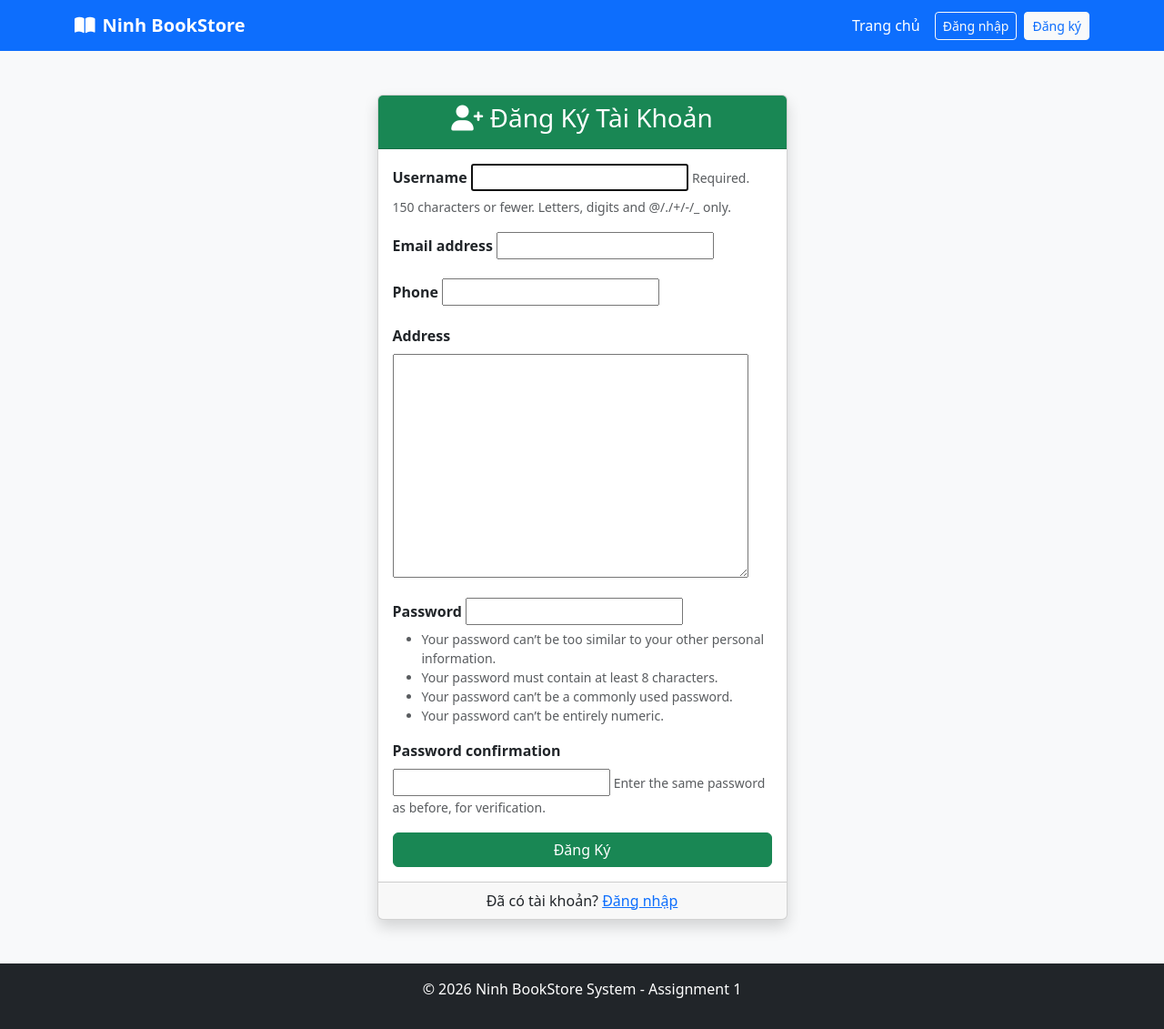
After one commit to NingNing010/SystemDesign_Assignment1, a Django app: page /register/ in a window 1280 px wide. The commit adds this page. Shown: the whole page at 91% size. Run offline with Django 5.2, Linux system fonts and the light colour scheme; parts of the project's set-up code (start-up, migrations or seed data) failed here and were passed over.

Commit message:
Thêm chức năng đăng ký, đăng nhập vào monolith

```diff
--- /dev/null
+++ b/monolith/accounts/forms.py
@@ -0,0 +1,9 @@
+from django import forms
+from django.contrib.auth.forms import UserCreationForm
+from .models import Customer
+
+class CustomerCreationForm(UserCreationForm):
+    class Meta:
+        model = Customer
+        # Các trường muốn hiện trên form đăng ký
+        fields = ('username', 'email', 'phone', 'address')
--- a/monolith/accounts/models.py
+++ b/monolith/accounts/models.py
@@ -2,18 +2,9 @@ from django.db import models
 from django.contrib.auth.models import AbstractUser
 
 class Customer(AbstractUser):
-    # Đề bài yêu cầu: id, name, email, password
-    # AbstractUser đã có sẵn: id, username, password, email.
-    # Ta thêm trường 'name' như đề bài yêu cầu [cite: 240]
-    name = models.CharField(max_length=255, default="")
-
-    # Các dòng dưới đây để tránh xung đột với user mặc định của Django
-    groups = models.ManyToManyField(
-        'auth.Group', related_name='customer_groups', blank=True
-    )
-    user_permissions = models.ManyToManyField(
-        'auth.Permission', related_name='customer_permissions', blank=True
-    )
+    # Thêm 2 dòng này vào nếu thiếu:
+    phone = models.CharField(max_length=15, blank=True, null=True)
+    address = models.TextField(blank=True, null=True)
 
     def __str__(self):
         return self.username
--- /dev/null
+++ b/monolith/accounts/templates/accounts/register.html
@@ -0,0 +1,33 @@
+{% extends 'books/base.html' %}
+
+{% block content %}
+<div class="row justify-content-center">
+    <div class="col-md-5">
+        <div class="card shadow">
+            <div class="card-header bg-success text-white text-center">
+                <h3><i class="fas fa-user-plus"></i> Đăng Ký Tài Khoản</h3>
+            </div>
+            <div class="card-body">
+                <form method="POST">
+                    {% csrf_token %}
+                    {% for field in form %}
+                    <div class="mb-3">
+                        <label class="form-label fw-bold">{{ field.label }}</label>
+                        {{ field }} {% if field.help_text %}
+                        <small class="form-text text-muted">{{ field.help_text }}</small>
+                        {% endif %}
+                        {% for error in field.errors %}
+                        <div class="text-danger small">{{ error }}</div>
+                        {% endfor %}
+                    </div>
+                    {% endfor %}
+                    <button type="submit" class="btn btn-success w-100">Đăng Ký</button>
+                </form>
+            </div>
+            <div class="card-footer text-center">
+                Đã có tài khoản? <a href="/login/">Đăng nhập</a>
+            </div>
+        </div>
+    </div>
+</div>
+{% endblock %}
--- a/monolith/accounts/views.py
+++ b/monolith/accounts/views.py
@@ -1,3 +1,40 @@
-from django.shortcuts import render
+from django.shortcuts import render, redirect
+from django.contrib.auth.forms import UserCreationForm, AuthenticationForm
+from django.contrib.auth import login, logout
 
-# Create your views here.
+# 1. Đăng ký
+from django.shortcuts import render, redirect
+from django.contrib.auth import login, logout
+from django.contrib.auth.forms import AuthenticationForm
+from .forms import CustomerCreationForm # <--- Import form mới
+
+# 1. Đăng ký
+def register_view(request):
+    if request.method == 'POST':
+        # Dùng form mới ở đây
+        form = CustomerCreationForm(request.POST)
+        if form.is_valid():
+            user = form.save()
+            login(request, user)
+            return redirect('home')
+    else:
+        form = CustomerCreationForm()
+    return render(request, 'accounts/register.html', {'form': form})
+
+
+# 2. Đăng nhập
+def login_view(request):
+    if request.method == 'POST':
+        form = AuthenticationForm(data=request.POST)
+        if form.is_valid():
+            user = form.get_user()
+            login(request, user)
+            return redirect('home')
+    else:
+        form = AuthenticationForm()
+    return render(request, 'accounts/login.html', {'form': form})
+
+# 3. Đăng xuất
+def logout_view(request):
+    logout(request)
+    return redirect('login')
--- a/monolith/books/templates/books/base.html
+++ b/monolith/books/templates/books/base.html
@@ -15,15 +15,33 @@
                 <i class="fas fa-book-open me-2"></i>Ninh BookStore
             </a>
             <div class="collapse navbar-collapse">
-                <ul class="navbar-nav ms-auto">
+                <ul class="navbar-nav ms-auto align-items-center">
                     <li class="nav-item">
                         <a class="nav-link text-white" href="/books/">Trang chủ</a>
                     </li>
-                    <li class="nav-item">
-                        <a class="btn btn-warning ms-3" href="/cart/">
-                            <i class="fas fa-shopping-cart"></i> Giỏ hàng
-                        </a>
-                    </li>
+
+                    {% if user.is_authenticated %}
+                        <li class="nav-item">
+                            <a class="nav-link text-warning fw-bold" href="#">
+                                <i class="fas fa-user"></i> Xin chào, {{ user.username }}
+                            </a>
+                        </li>
+                        <li class="nav-item">
+                            <a class="btn btn-warning ms-2" href="/cart/">
+                                <i class="fas fa-shopping-cart"></i> Giỏ hàng
+                            </a>
+                        </li>
+                        <li class="nav-item">
+                            <a class="btn btn-outline-light ms-2 btn-sm" href="/logout/">Thoát</a>
+                        </li>
+                    {% else %}
+                        <li class="nav-item ms-2">
+                            <a class="btn btn-outline-light btn-sm" href="/login/">Đăng nhập</a>
+                        </li>
+                        <li class="nav-item ms-2">
+                            <a class="btn btn-light btn-sm text-primary" href="/register/">Đăng ký</a>
+                        </li>
+                    {% endif %}
                 </ul>
             </div>
         </div>
--- a/monolith/ninh_proj1/urls.py
+++ b/monolith/ninh_proj1/urls.py
@@ -18,15 +18,19 @@ from django.contrib import admin
 from django.urls import path
 from books.views import book_list
 from cart.views import view_cart, add_to_cart
+# Thêm dòng này:
+from accounts.views import register_view, login_view, logout_view
 
 urlpatterns = [
     path('admin/', admin.site.urls),
-
-    # Trang chủ là danh sách sách
     path('', book_list, name='home'),
     path('books/', book_list, name='book_list'),
 
-    # URL cho giỏ hàng
     path('cart/', view_cart, name='view_cart'),
     path('cart/add/<int:book_id>/', add_to_cart, name='add_to_cart'),
+
+    # Thêm 3 đường dẫn này:
+    path('register/', register_view, name='register'),
+    path('login/', login_view, name='login'),
+    path('logout/', logout_view, name='logout'),
 ]
```
Also changed, not shown: monolith/accounts/templates/accounts/login.html (added, +32 -0 lines), monolith/books/models.py (+3 -4 lines), monolith/cart/models.py (+13 -15 lines), monolith/cart/views.py (+10 -11 lines), monolith/accounts/migrations/0001_initial.py, monolith/cart/migrations/0002_alter_cart_customer_alter_cartitem_quantity.py (added).
